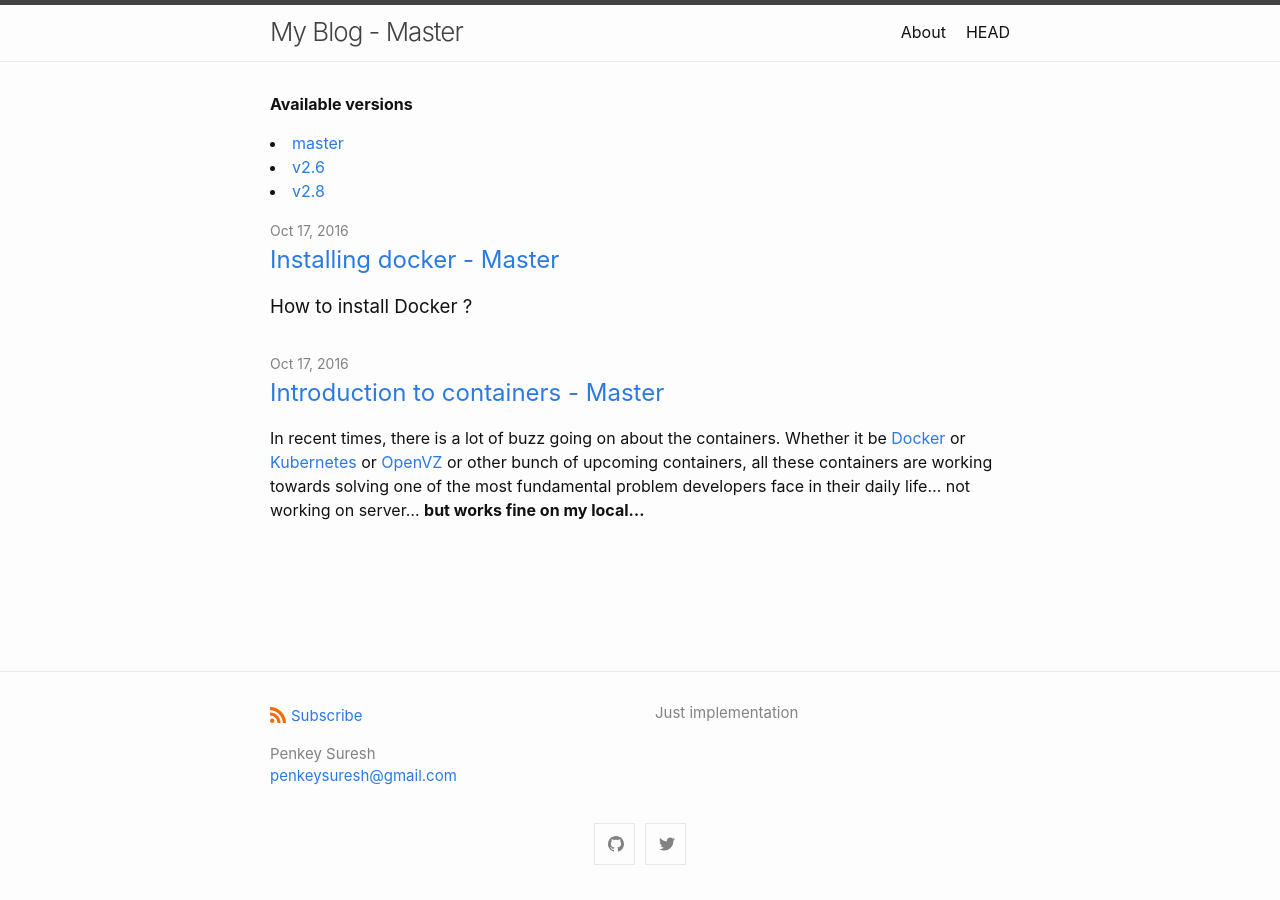
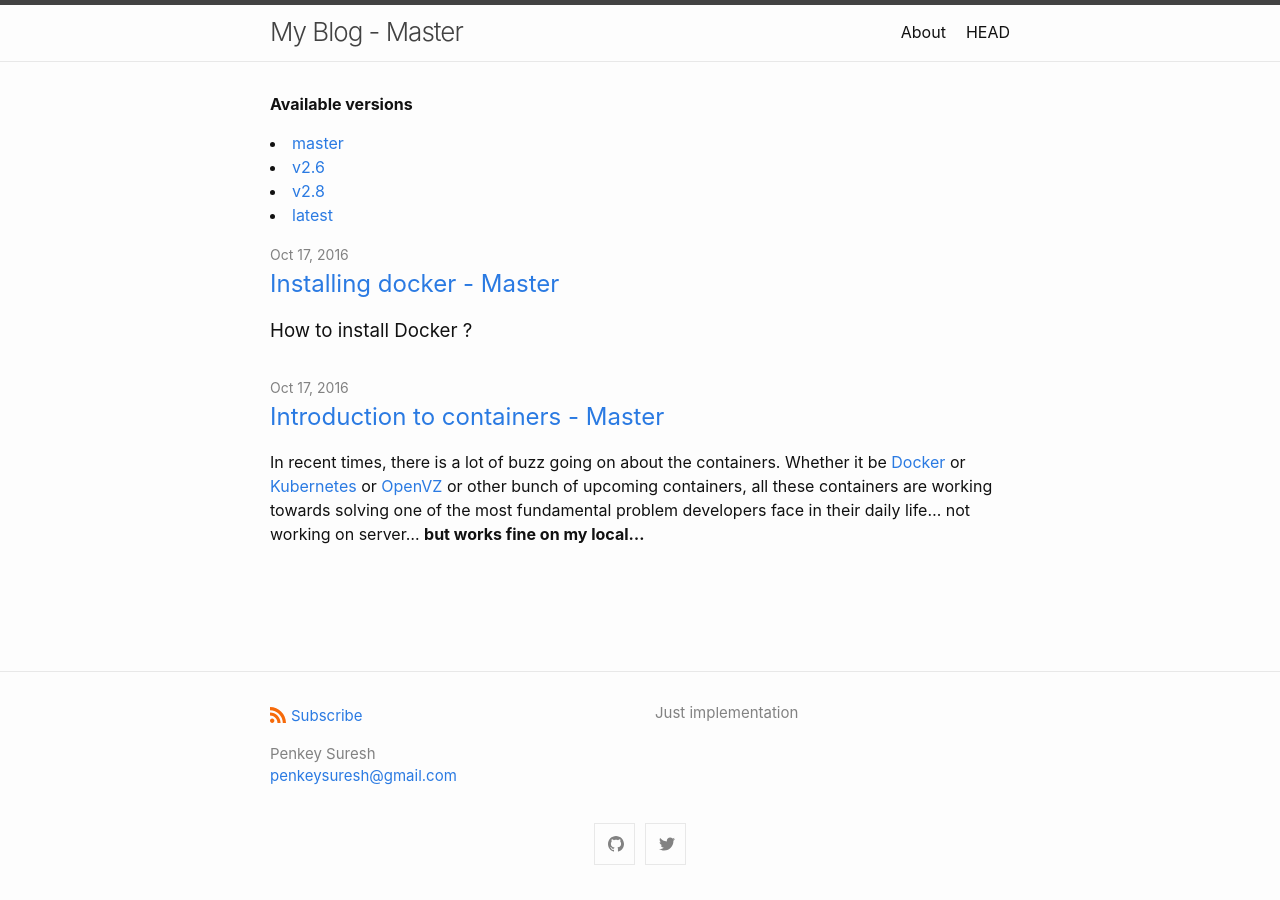
Before and after one commit to penkeysuresh/minima-blog, a Jekyll site: the page built from index.md, in a window 1280 px wide. Built offline with Jekyll 4.4.1, drawn with Linux system fonts in a browser that asks for light colours.

Commit message:
adding new version

```diff
--- a/_layouts/home.html
+++ b/_layouts/home.html
@@ -8,7 +8,8 @@ layout: default
   <p>
     <li><a href="/master"> master </a></li>
     <li><a href="/v2.6"> v2.6 </a></li>
-    <li><a href="/"> v2.8 </a></li>
+    <li><a href="/v2.8"> v2.8 </a></li>
+    <li><a href="/"> latest </a></li>
   </p>
 
   {%- if page.title -%}
```
